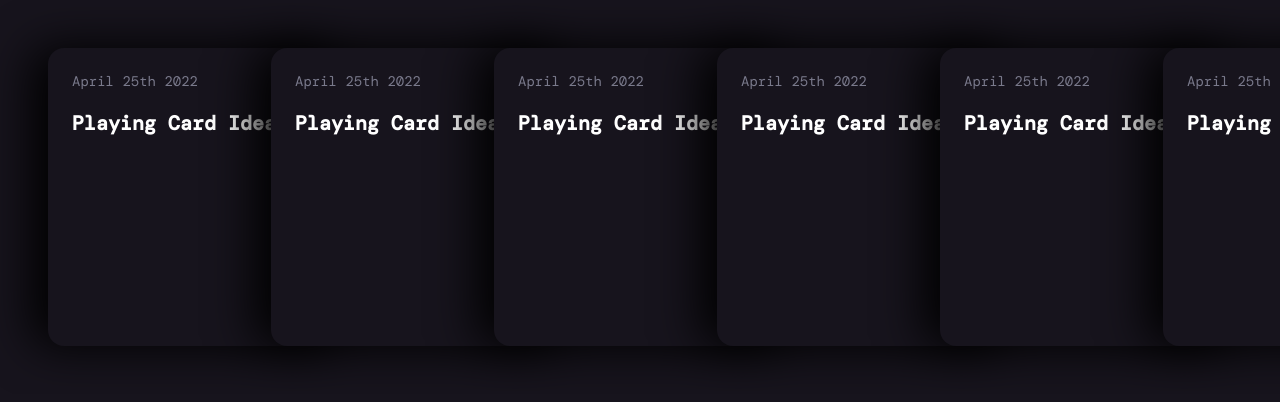
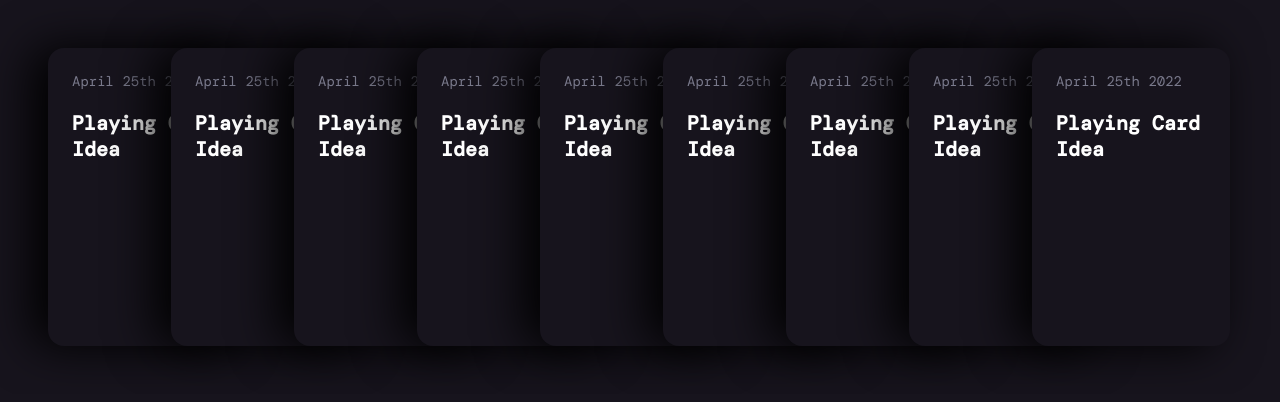
Before and after one commit to gessej/Test, a plain HTML site: page index.html in a window 1280 px wide. Drawn offline with nearby package versions, Linux system fonts and the light colour scheme; a web font is replaced by a local one.

Commit message:
fixed safari bug

```diff
--- a/card.css
+++ b/card.css
@@ -43,7 +43,7 @@ body {
     height: 250px;
     width: 150px;
     padding: 1.5rem;
-    min-width: 250px;
+    min-width: 150px;
 
     border-radius: 16px;
     background: #17141D;
```
